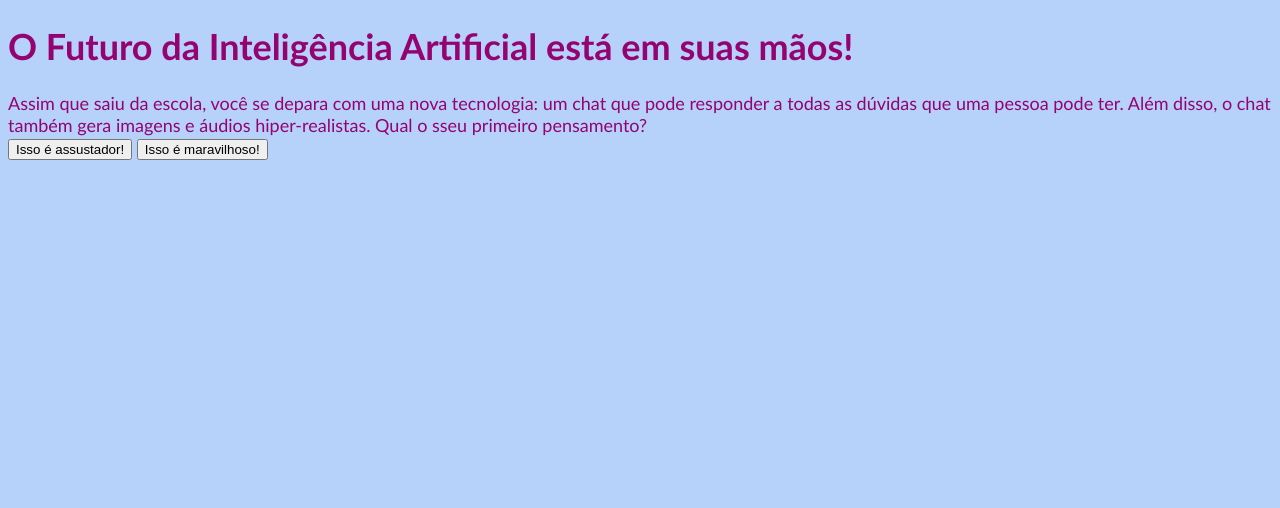
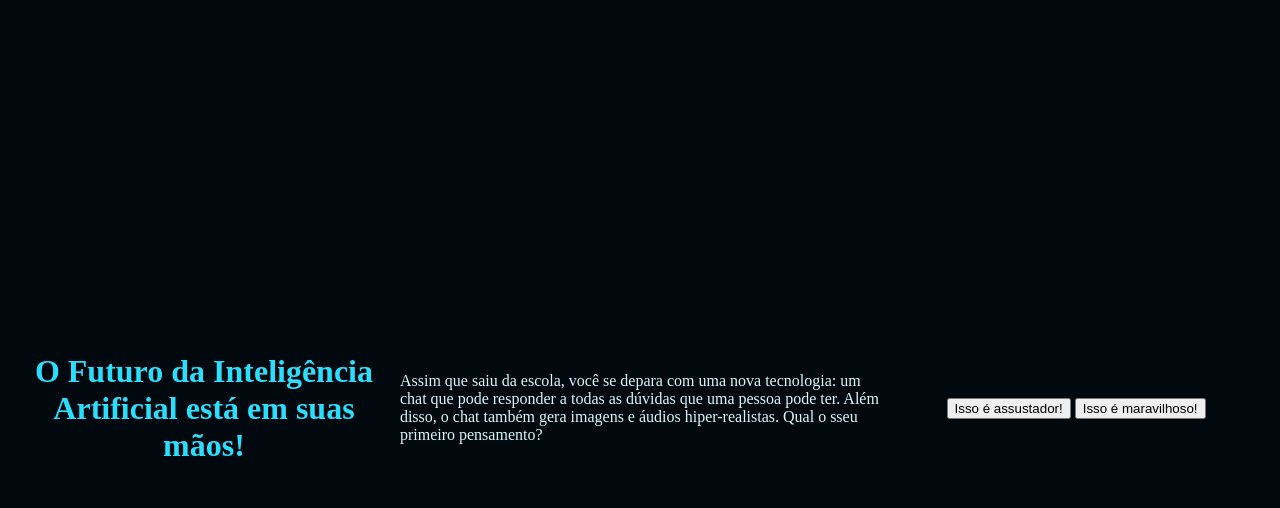
Before and after one commit to qualquercoisa02/MISSAO-IA, a plain HTML site: page index.html in a window 1280 px wide. Drawn offline with Linux system fonts and the light colour scheme.

Commit message:
Update style.css

```diff
--- a/style.css
+++ b/style.css
@@ -1,6 +1,36 @@
+:root{
+    --cor-fundo: #01080e;
+    --cor-principal: #0b0d20;
+    --cor-secundaria: #212333;
+    --cor-destaque: #2bdefd;
+    --cor-texto: #D7F9FF;
+}
+
 body{
-background-color: rgb(182, 209, 250);
-font-size: large;
-font-family: 'Gill Sans', 'Gill Sans MT', Calibri, 'Trebuchet MS', sans-serif;
-color: rgb(148, 3, 112);
+    background-color: var(--cor-fundo);
+color: var(--cor-texto);
+display: flex;
+justify-content:center;
+align-items: center;
+min-height: 100vh;
 }
+
+.caixa-principal {
+background-color: var(--cor-fundo);
+width: 90%;
+max-width: 600px;
+text-align: center;
+padding: 20px;
+}
+
+h1 {
+color:var(--cor-destaque)
+}
+
+.caixa-alternativas {
+    background-color: var(--cor-fundo);
+    width: 90%;
+    max-width: 600px;
+    text-align: center;
+    padding: 20px;
+    }
```
